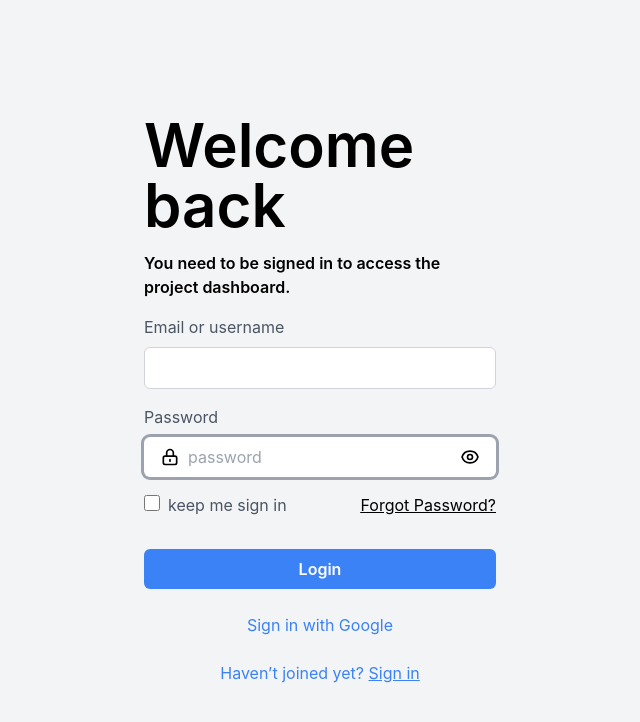
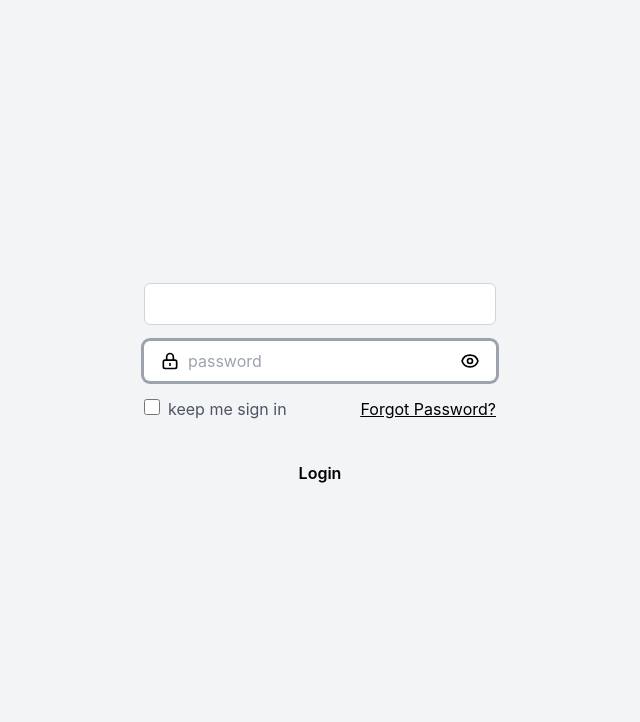
Before and after one commit to MuhRehman/Sign-In-Screen, a React (Create React App) app: page / in a window 1280 px wide. Shown: the top 722 px of the page, without its empty margins (0-640 px from the left). Built offline with nearby package versions, Linux system fonts and the light colour scheme.

Commit message:
contextAPi integration

```diff
--- a/src/App.js
+++ b/src/App.js
@@ -1,10 +1,38 @@
 import './App.css';
 import SignInForm from './pages/SignInForm';
+import { AuthContext } from './context/AuthContext';
+import React, { useContext } from 'react';
 
 function App() {
+
+  const { auth, logout } = useContext(AuthContext);
+
   return (
     <div className="App">
-               <SignInForm />
+
+      {auth ? (
+        <div className='h-screen flex items-center justify-center bg-gray-100'>
+          {/* <h2>Welcome, {auth.firstName}!</h2>
+          <img src={auth.image} alt="User Avatar" />
+          <button onClick={logout}>Logout</button> */}
+          <div class="max-w-sm rounded overflow-hidden shadow-lg">
+  <img class="w-full" src={auth.image} alt="User Avatar" />
+  <div class="px-6 py-4">
+    <div class="font-bold text-xl mb-2">Welcome, {auth.firstName}!</div>
+    <p class="text-gray-700 text-base">
+      Lorem ipsum dolor sit amet, consectetur adipisicing elit. Voluptatibus quia, nulla! Maiores et perferendis eaque, exercitationem praesentium nihil.
+    </p>
+  </div>
+  <div class="px-6 pt-4 pb-2">
+    <button class="inline-block bg-gray-200 rounded-full px-3 py-1 text-sm font-semibold text-gray-700 mr-2 mb-2">Logout</button>
+
+  </div>
+</div>
+        </div>
+      ) : (
+        <SignInForm />
+      )}
+
     </div>
   );
 }
--- /dev/null
+++ b/src/context/AuthContext.jsx
@@ -0,0 +1,22 @@
+// src/context/AuthContext.js
+import React, { createContext, useState } from 'react';
+
+export const AuthContext = createContext();
+
+export const AuthProvider = ({ children }) => {
+  const [auth, setAuth] = useState(null);
+
+  const login = (data) => {
+    setAuth(data);
+  };
+
+  const logout = () => {
+    setAuth(null);
+  };
+
+  return (
+    <AuthContext.Provider value={{ auth, login, logout }}>
+      {children}
+    </AuthContext.Provider>
+  );
+};
--- a/src/index.js
+++ b/src/index.js
@@ -4,13 +4,15 @@ import './index.css';
 import App from './App';
 import reportWebVitals from './reportWebVitals';
 import './tailwind.css';
-import './tailwind.css';
+import { AuthProvider } from './context/AuthContext';
 
 
 const root = ReactDOM.createRoot(document.getElementById('root'));
 root.render(
   <React.StrictMode>
-    <App />
+   <AuthProvider>
+     <App />
+   </AuthProvider>
   </React.StrictMode>
 );
 
--- a/src/pages/SignInForm.jsx
+++ b/src/pages/SignInForm.jsx
@@ -1,11 +1,65 @@
-import { useState } from "react";
-import React from 'react'
+import { useState,useContext } from "react";
+import React from 'react';
+import { AuthContext } from '../context/AuthContext';
 
 export default function SignInForm() {
 
-  const [password, setPassword] = useState("");
+
   const [showPassword, setShowPassword] = useState(false);
   const [isErrorShown, setIsErrorShown] = useState(false);
+  const [username, setUsername] = useState('');
+  const [password, setPassword] = useState('');
+  const [error, setError] = useState('');
+  const [loading, setLoading] = useState(false);
+  const { login } = useContext(AuthContext);
+
+  // const handleSubmit = (event) => {
+  //   event.preventDefault();
+  //   setLoading(true);
+  //   setError('');
+  //   // Handle form submission logic here
+  //   alert("yes");
+  //   console.log('Username:', username);
+  //   console.log('Password:', password);
+
+
+
+  // };
+
+
+  const handleSubmit = async (event) => {
+    event.preventDefault();
+    setLoading(true);
+    setError('');
+
+    try {
+      const response = await fetch('https://dummyjson.com/auth/login', {
+        method: 'POST',
+        headers: {
+          'Content-Type': 'application/json',
+        },
+        body: JSON.stringify({
+          username: username,
+          password: password,
+        }),
+      });
+
+      const data = await response.json();
+
+      if (!response.ok) {
+        throw new Error(data.message || 'Something went wrong');
+      }
+
+      login(data);
+
+      console.log('Success:', data);
+      // Handle successful login response here (e.g., save token, redirect, etc.)
+    } catch (error) {
+      setError(error.message);
+    } finally {
+      setLoading(false);
+    }
+  };
 
   const toggleError = () => {
     alert("Dd");
@@ -19,17 +73,23 @@ export default function SignInForm() {
 
 {/* <!-- Right: Login Form --> */}
 <div class="lg:p-36 md:p-52 sm:20 p-8 w-full lg:w-1/2">
-  <h2 class="text-6xl font-semibold mb-4 text-left">Welcome back</h2>
-  <h4 class="text-1xl font-semibold mb-4 text-left">You need to be signed in to access the project dashboard.</h4>
+  {/* <h2 class="text-6xl font-semibold mb-4 text-left">Welcome back</h2>
+  <h4 class="text-1xl font-semibold mb-4 text-left">You need to be signed in to access the project dashboard.</h4> */}
   <form action="#" method="POST">
     {/* <!-- Username Input --> */}
     <div class="mb-4 ">
-      <label for="username" class="block text-gray-600 text-left mb-2 ">Email or username</label>
-      <input type="text" id="username" name="username" class="w-full border border-gray-300 rounded-md py-2 px-3 focus:outline-none focus:border-blue-500" autocomplete="off" />
+      {/* <label for="username" class="block text-gray-600 text-left mb-2 ">Email or username</label> */}
+      <input
+          type="text"
+          id="username"
+          value={username}
+          onChange={(e) => setUsername(e.target.value)}
+
+       class="w-full border border-gray-300 rounded-md py-2 px-3 focus:outline-none focus:border-blue-500" autocomplete="off" />
     </div>
     {/* <!-- Password Input --> */}
     <div class="mb-4">
-      <label for="password" class="block text-gray-600 text-left mb-2">Password</label>
+      {/* <label for="password" class="block text-gray-600 text-left mb-2">Password</label> */}
       {/* <input type="password" id="password" name="password" class="w-full border border-gray-300 rounded-md py-2 px-3 focus:outline-none focus:border-blue-500" autocomplete="off" />
     */}
 
@@ -41,8 +101,13 @@ export default function SignInForm() {
     </div>
     <input class="pl-11 text-gray-800 pr-4 pr-11 py-2 border-gray-600 rounded-md focus:border-gray-400 focus:ring
 focus:ring-gray-800 ring-gray-400 ring focus:ring-offset-2 focus:ring-offset-white dark:border-gray-600 dark:bg-primary-darker
- dark:focus:ring-offset-dark-eval-1 block w-full" id="password"  name="password" required="required" autocomplete="new-password" placeholder="password"
- type={ showPassword ? "text" : "password" }
+ dark:focus:ring-offset-dark-eval-1 block w-full"
+
+  name="password" required="required"
+  id="password" value={password}  onChange={(e) => setPassword(e.target.value)}
+  autocomplete="new-password" placeholder="password"
+  type={ showPassword ? "text" : "password" }
+
   />
 
 
@@ -77,15 +142,16 @@ focus:ring-gray-800 ring-gray-400 ring focus:ring-offset-2 focus:ring-offset-whi
     {/* <!-- Forgot Password Link --> */}
 
     {/* <!-- Login Button --> */}
-    <button type="submit" class="bg-blue-500 hover:bg-blue-600 text-white font-semibold rounded-md py-2 px-4 w-full">Login</button>
+    {/* <button type="submit" class="bg-blue-500 hover:bg-blue-600 text-white font-semibold rounded-md py-2 px-4 w-full">Login</button> */}
+    <button type="submit" onClick={handleSubmit} class=" text-black font-semibold rounded-md py-2 px-4 w-full">Login</button>
   </form>
   {/* <!-- Sign up  Link --> */}
   <div class="mt-6 text-blue-500 text-center">
-    <a href="#" class="hover:underline">Sign in with Google</a>
+    {/* <a href="#" class="hover:underline">Sign in with Google</a> */}
   </div>
   {/* <!-- Sign up  Link --> */}
   <div class="mt-6 text-blue-500 text-center">
-    <a href="#" class="hover:underline">Haven’t joined yet? <span className='underline'>Sign in</span> </a>
+    {/* <a href="#" class="hover:underline">Haven’t joined yet? <span className='underline'>Sign in</span> </a> */}
   </div>
 </div>
 <div class="w-1/2 h-screen hidden lg:block">
```
